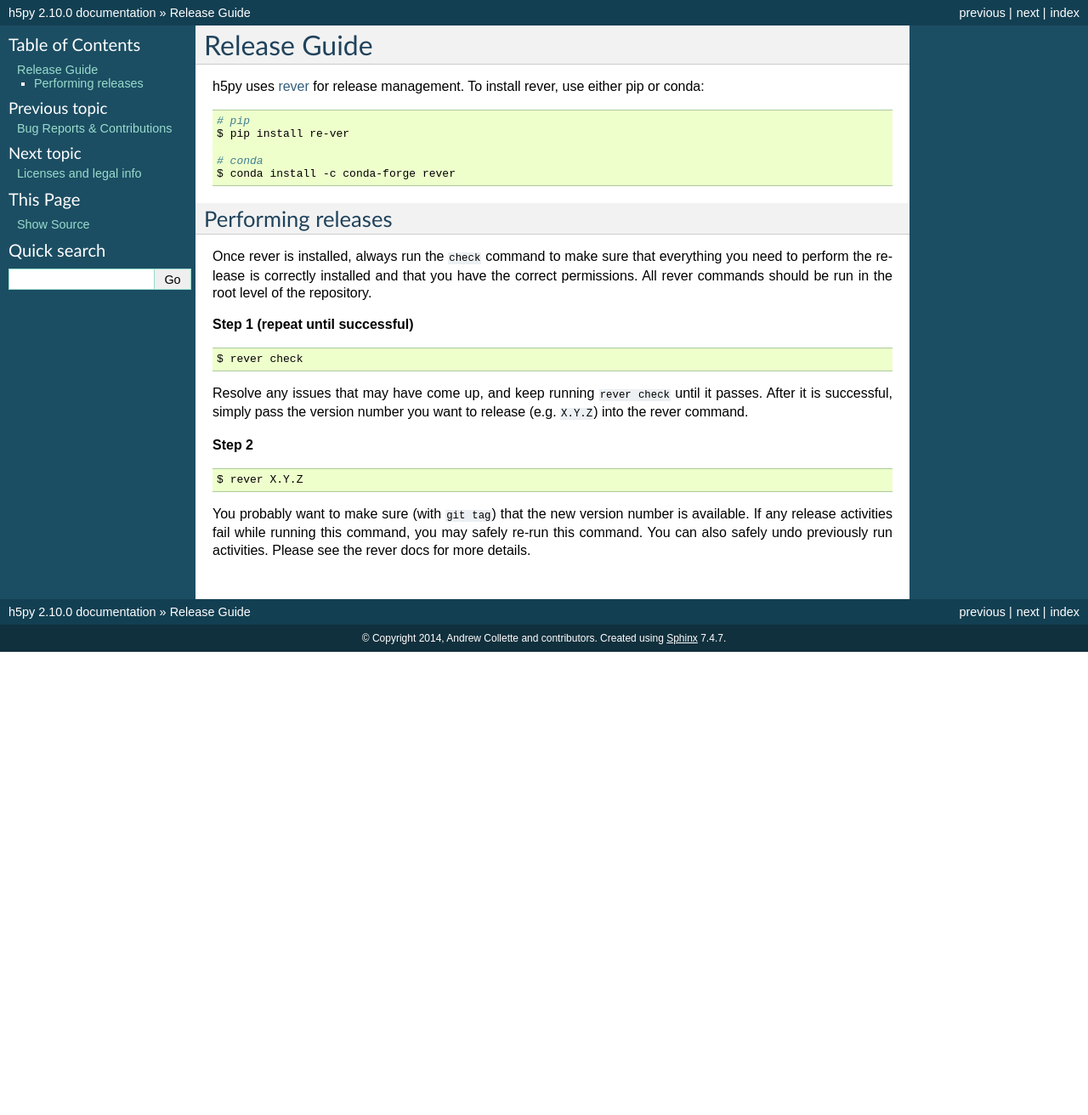
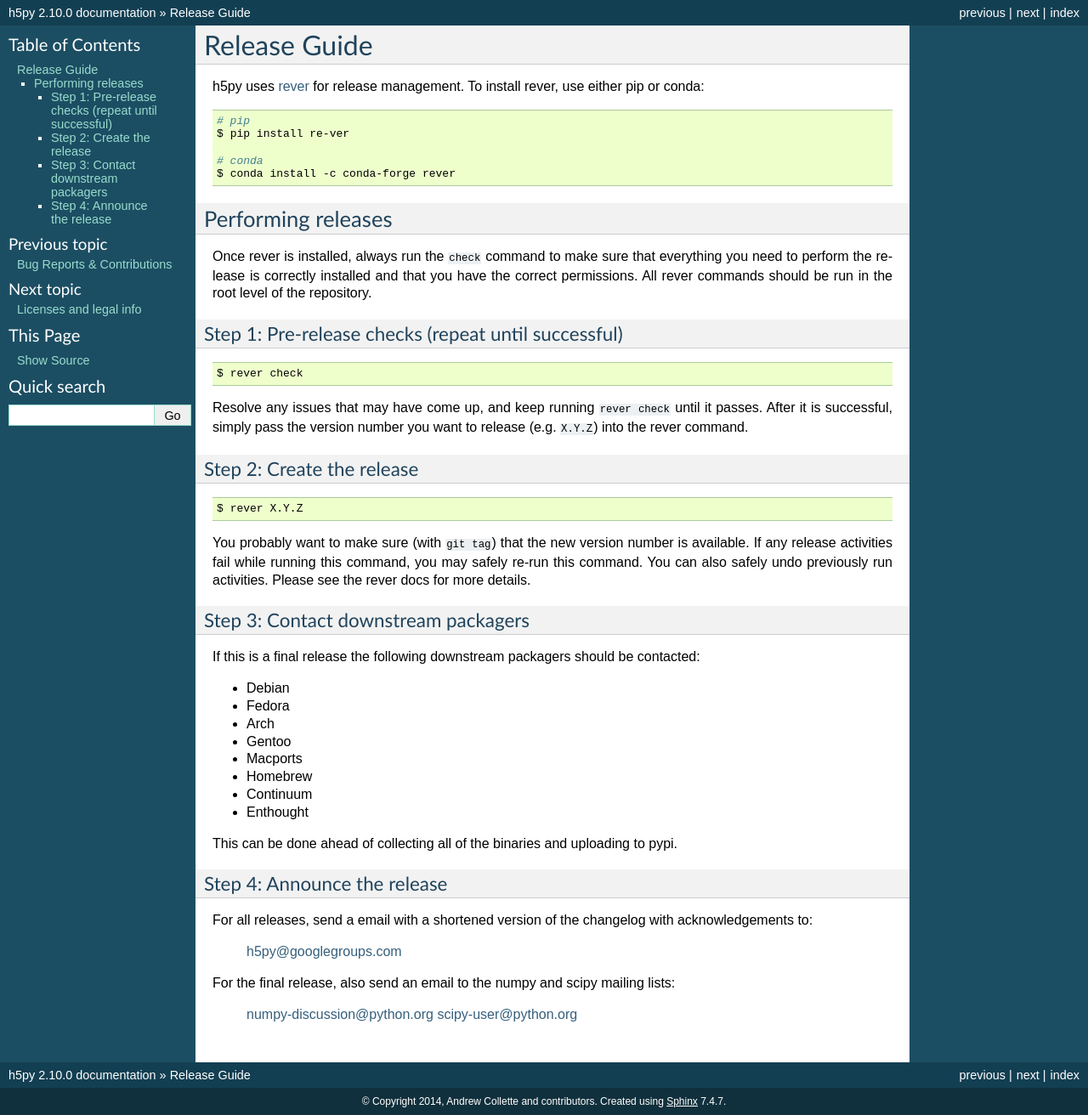
Before and after one commit to h5py/h5py, a Sphinx documentation site: the page built from docs/release_guide.rst, in a window 1280 px wide. Shown: the whole page at 85% size. Built offline with Sphinx 7.4.7, drawn with Linux system fonts in a browser that asks for light colours; pages that are not in the unit, such as notebooks, are missing from menus; before the commit the page ends 900 px from its top, so only the background shows below that.

Commit message:
Add commentary to release instructions to drive discussion

```diff
--- a/docs/release_guide.rst
+++ b/docs/release_guide.rst
@@ -1,4 +1,9 @@
 .. _release_guide:
+
+..
+    This is derived from the matplotlib release guide:
+    https://matplotlib.org/devdocs/devel/release_guide.html#all-releases
+    but there will be differences.
 
 Release Guide
 =============
@@ -21,8 +26,17 @@
 and that you have the correct permissions. All rever commands should be
 run in the root level of the repository.
 
+..
+    rever currently is set to upload to PyPI, which will likely cause issues as
+    we need to upload the sdist and wheels at the same time
 
-**Step 1 (repeat until successful)**
+..
+    We don't have any of the github stats set up, so we can ignore that I think
+    For docs, running tox should be sufficient.
+
+
+Step 1: Pre-release checks (repeat until successful)
+^^^^^^^^^^^^^^^^^^^^^^^^^^^^^^^^^^^^^^^^^^^^^^^^^^^^
 
 .. code-block:: sh
 
@@ -32,7 +46,11 @@
 until it passes. After it is successful, simply pass the version number
 you want to release (e.g. ``X.Y.Z``) into the rever command.
 
-**Step 2**
+..
+    This doesn't run the tests, should we have it run tox?
+
+Step 2: Create the release
+^^^^^^^^^^^^^^^^^^^^^^^^^^
 
 .. code-block:: sh
 
@@ -42,3 +60,57 @@
 number is available. If any release activities fail while running this
 command, you may safely re-run this command. You can also safely undo
 previously run activities. Please see the rever docs for more details.
+
+..
+    I'm guessing we want this to just push the tag to GitHub.
+    Things that could differ from matplotlib in this step
+    * Empty commit
+    * Tag signing (rever appears not to have that) - probably not needed
+    * The format for the github release (we may not care as long as it's
+      consistent)
+
+    We should also work out what need to happen for zenodo
+
+    The documentation is automatically rebuilt, so we don't need to worry about
+    that step
+
+    We should explain how to do the upload of the wheels (are we using rever for
+    this?)
+
+Step 3: Contact downstream packagers
+^^^^^^^^^^^^^^^^^^^^^^^^^^^^^^^^^^^^
+
+..
+    This is directly from matplotlib docs, we should probably explain how to
+    contact/any information we need to send them?
+
+
+If this is a final release the following downstream packagers should be
+contacted:
+
+* Debian
+* Fedora
+* Arch
+* Gentoo
+* Macports
+* Homebrew
+* Continuum
+* Enthought
+
+This can be done ahead of collecting all of the binaries and uploading to pypi.
+
+Step 4: Announce the release
+^^^^^^^^^^^^^^^^^^^^^^^^^^^^
+
+For all releases, send a email with a shortened version of the changelog with
+acknowledgements to:
+
+    h5py@googlegroups.com
+
+For the final release, also send an email to the numpy and scipy mailing lists:
+
+    numpy-discussion@python.org
+    scipy-user@python.org
+
+..
+    Is there anywhere else we should be announcing?
```
